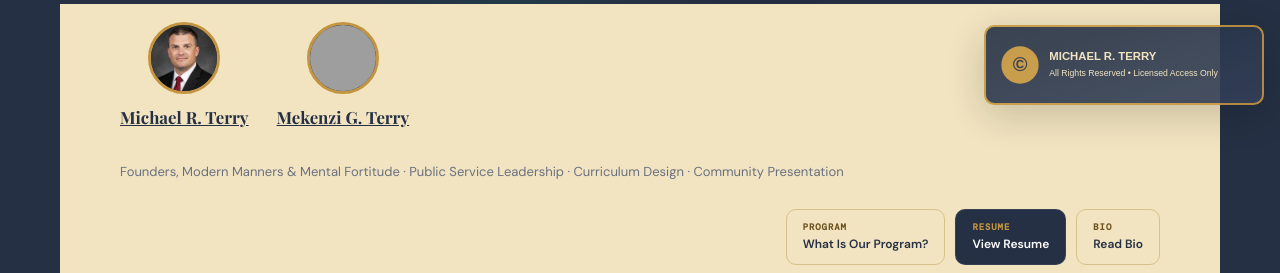
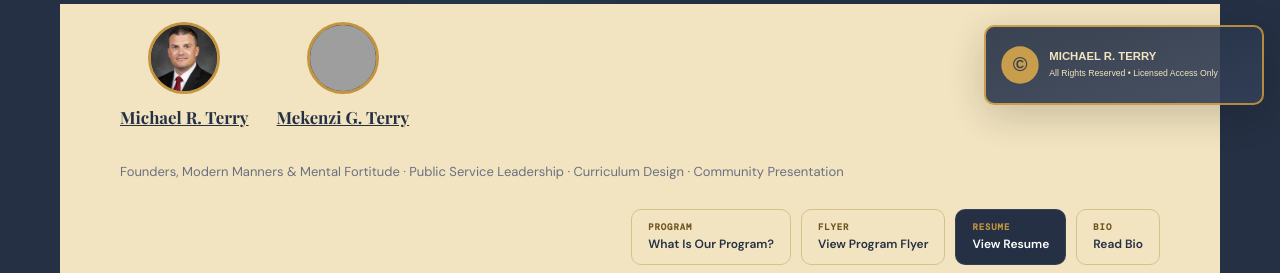
Before and after one commit to readyforreallife/readyforreal.life, a plain HTML site: page docs/index.html in a window 1280 px wide. Shown: the part 679-952 px from the top of the page. Drawn offline with nearby package versions, Linux system fonts and the light colour scheme; no server answers; grey boxes are pictures that could not be loaded; a web font is replaced by a local one.

Commit message:
Add homepage link to program flyer

```diff
--- a/docs/index.html
+++ b/docs/index.html
@@ -620,6 +620,10 @@
     <a class="bio-link secondary" href="program.html">
       <span>Program</span>
       What Is Our Program?
+    </a>
+    <a class="bio-link secondary" href="https://readyforreallife.github.io/mmmf-codex/docs/MMMF_Community_OnePager.pdf">
+      <span>Flyer</span>
+      View Program Flyer
     </a>
     <a class="bio-link" href="resume.html">
       <span>Resume</span>
```
